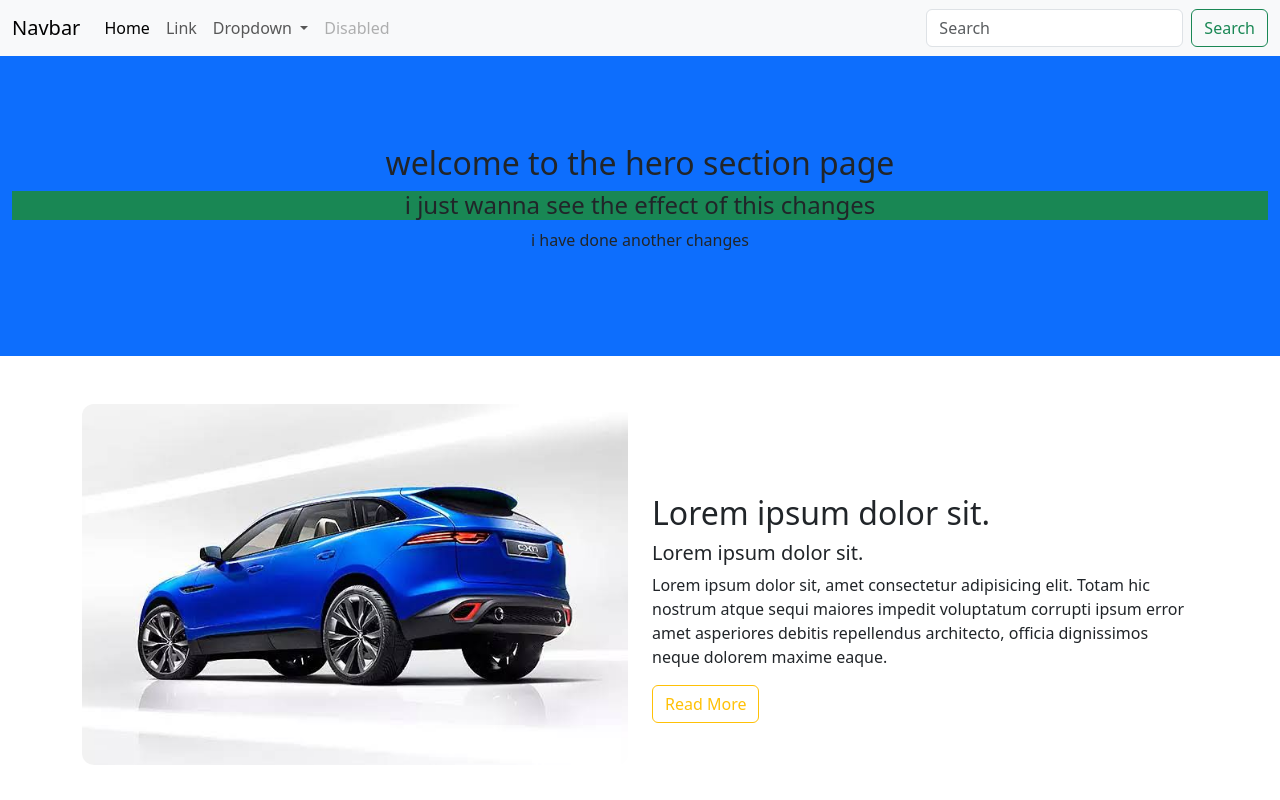
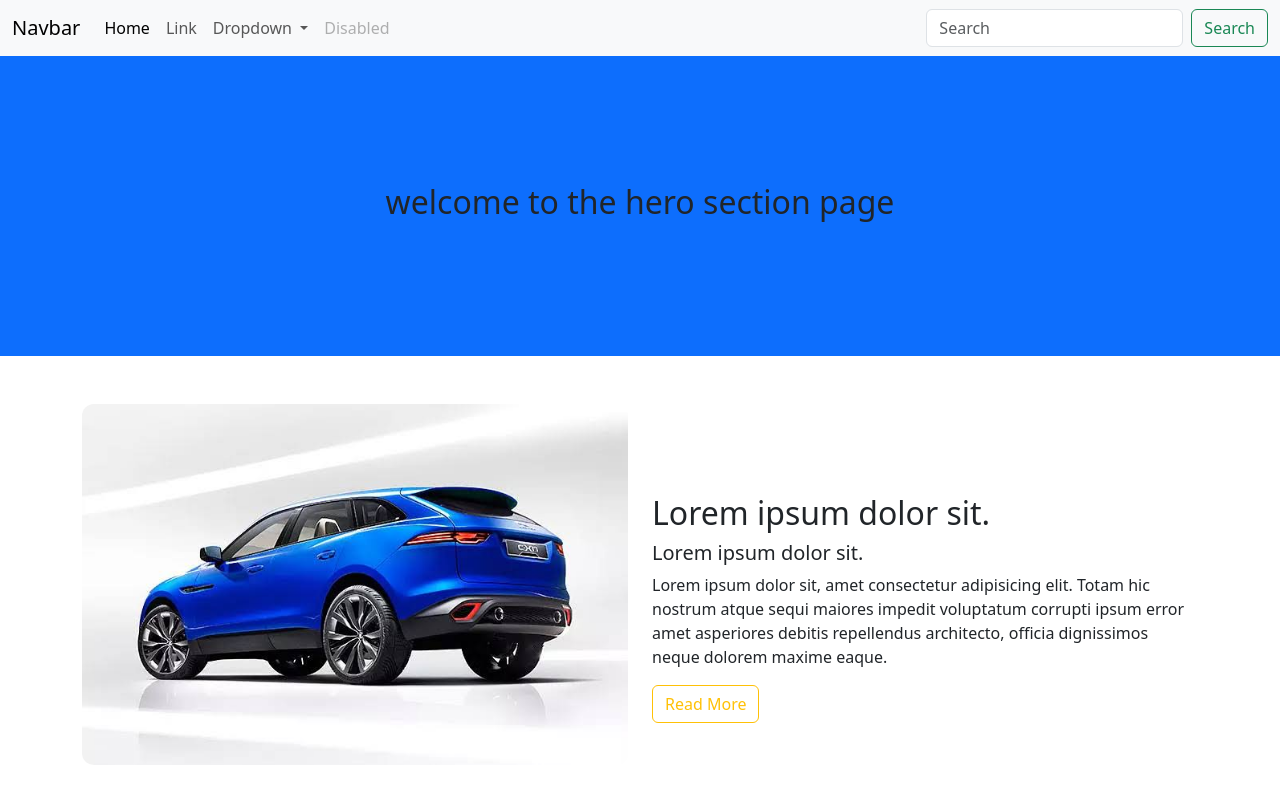
Before and after one commit to Smartnation49/motor, a plain HTML site: page index.html in a window 1280 px wide. Shown: the top 800 px of the page. Drawn offline with Linux system fonts and the light colour scheme.

Commit message:
Update hero section text for improved user engagement

```diff
--- a/index.html
+++ b/index.html
@@ -57,9 +57,6 @@
 
     <div class="container-fluid bg-primary hero-section text-center" style="height: 300px;">
         <h2>welcome to the hero section page</h2>
-        <h4 class="bg-success">i just wanna see the effect of this changes</h4>
-        <p>i have done another changes</p>
-
     </div>
     <div class="container mt-5">
         <div class="row align-items-center">
```
